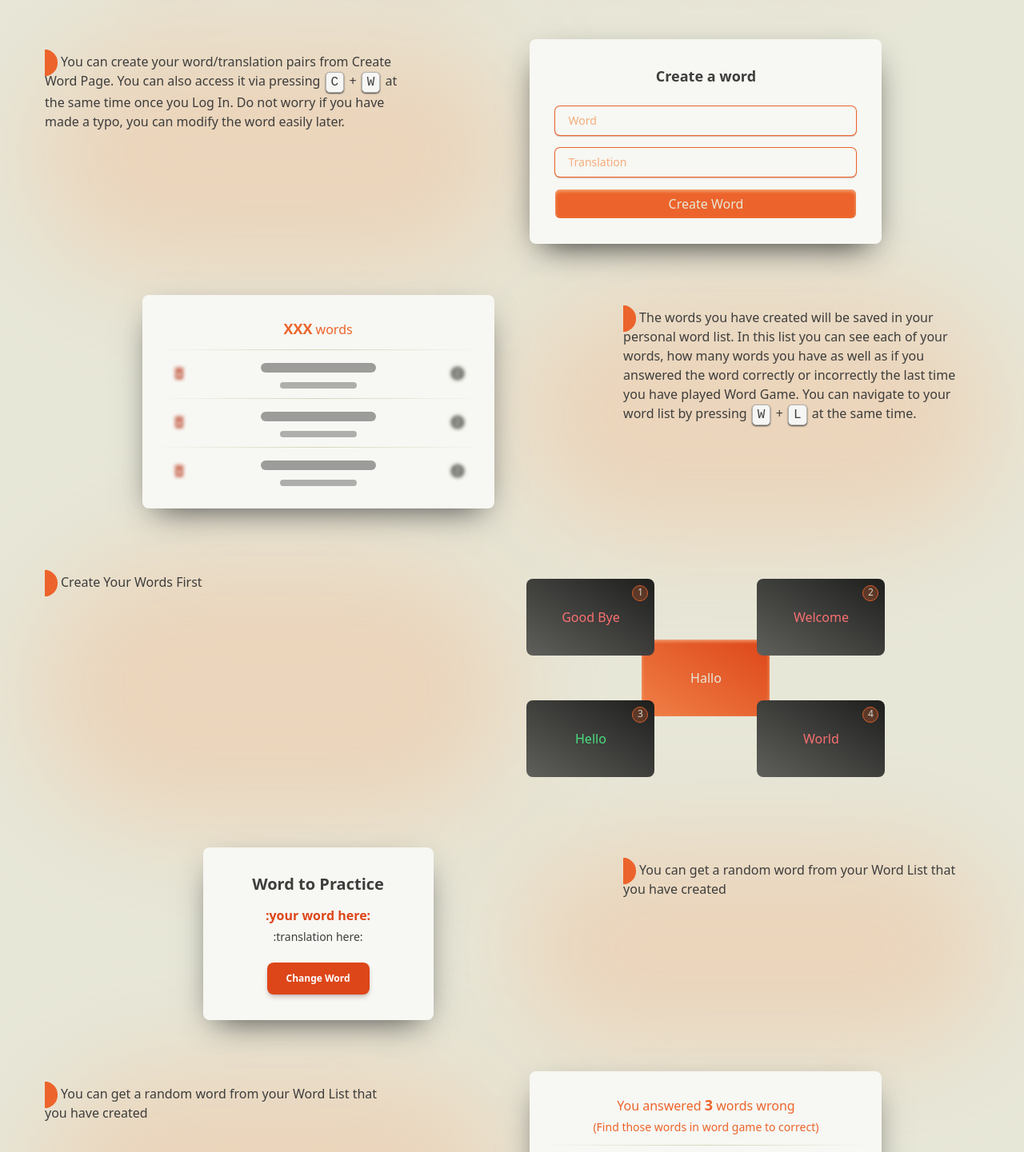
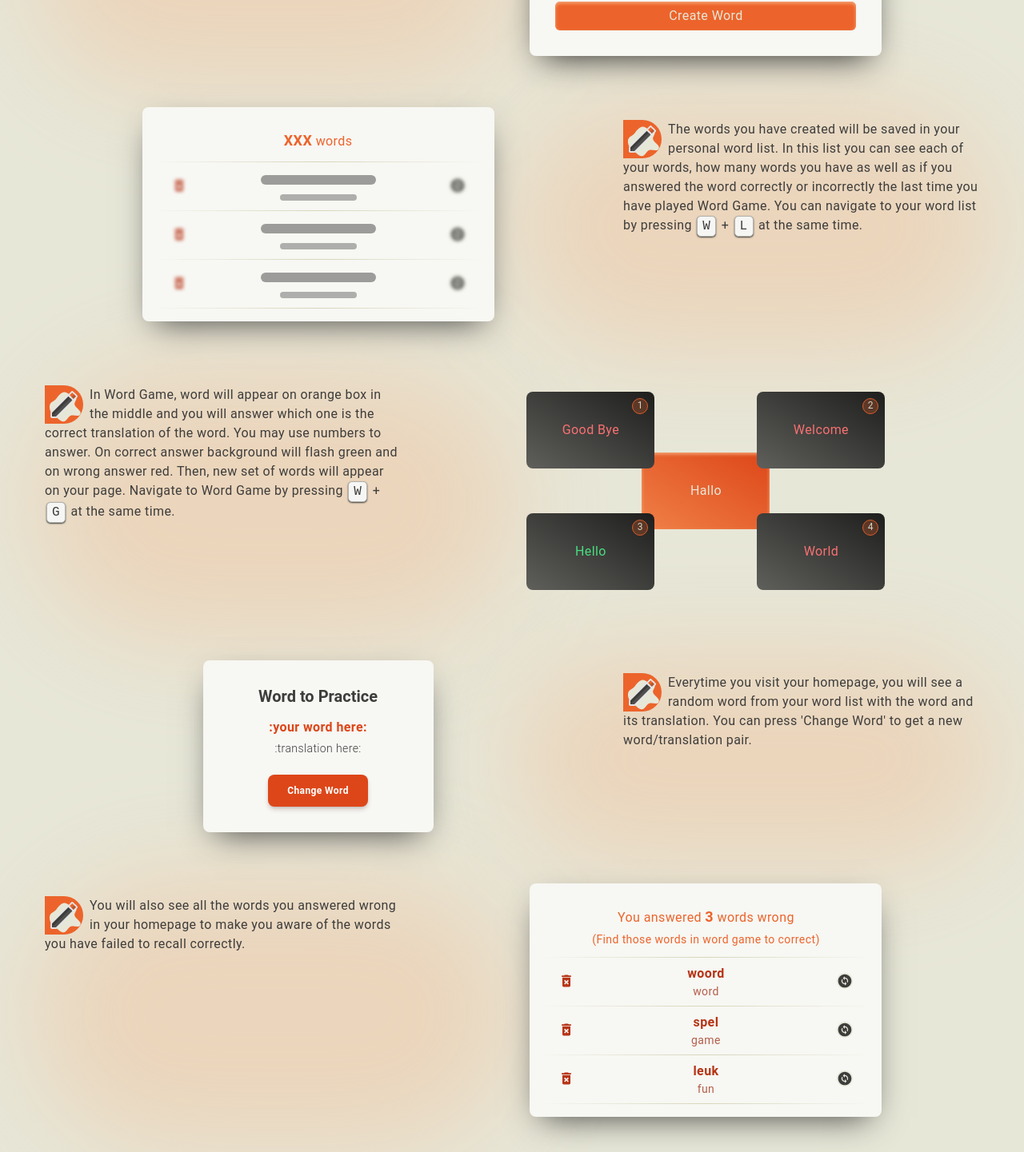
Before and after one commit to alitarika/wordGame, a React (Vite) app in the folder frontend/: page /home in a window 1280 px wide. Shown: the part 599-2040 px from the top of the page at 80% size. Built offline with nearby package versions, Linux system fonts and the light colour scheme.

Commit message:
typology - 404 page - guesthomepage instructions

```diff
--- a/frontend/index.html
+++ b/frontend/index.html
@@ -7,7 +7,7 @@
     <title>Word Game</title>
   </head>
   <body
-    class="bg-light text-dark box-border h-[100vh] w-[100vw] overflow-x-hidden"
+    class="bg-light text-dark box-border h-[100vh] w-[100vw] overflow-x-hidden font-[roboto] tracking-wide"
   >
     <div id="root" class="h-[100vh] w-[100vw]"></div>
     <script type="module" src="/src/main.jsx"></script>
--- a/frontend/src/App.jsx
+++ b/frontend/src/App.jsx
@@ -10,6 +10,7 @@ import WordGame from "./pages/words/WordGame";
 import GuestHomePage from "./pages/words/GuestHomePage";
 import GuestRoutes from "./routes/GuestRoutes";
 import AuthRoutes from "./routes/AuthRoutes";
+import NotFound404 from "./pages/NotFound404";
 
 export default function App() {
   return (
@@ -28,6 +29,7 @@ export default function App() {
             <Route path="modify-word" element={<ModifyWord />} />
             <Route path="wordgame" element={<WordGame />} />
           </Route>
+          <Route path="*" element={<NotFound404 />} />
         </Route>
       </Routes>
     </BrowserRouter>
--- a/frontend/src/assets/app.css
+++ b/frontend/src/assets/app.css
@@ -37,7 +37,7 @@
     @apply flex px-0 md:px-2 py-4 gap-2 mb-4 relative;
   }
   .home-row-p {
-    @apply md:w-2/5 text-pretty text-left p-4 mt-2;
+    @apply md:w-2/5 text-pretty text-left p-4 mt-2 leading-6;
   }
   .home-row-component {
     @apply w-full p-0 md:p-2 mx-auto md:w-3/5;
--- a/frontend/src/components/WordCard.jsx
+++ b/frontend/src/components/WordCard.jsx
@@ -37,15 +37,22 @@ const WordCard = ({ word, disabled = false }) => {
         title="Delete Word"
         className="absolute rounded-full size-5 text-primary-700 top-5 left-5  hover:size-7 hover:top-4 hover:left-4"
       >
-        <MdDeleteForever className="mx-auto text-xl hover:text-3xl" />
+        <MdDeleteForever
+          className={`mx-auto text-xl ${disabled ? "" : "hover:text-3xl"}`}
+        />
       </button>
+      {disabled ? (
+        <MdChangeCircle className="hover:cursor-default absolute size-5  text-dark bg-light rounded-full top-5 right-5" />
+      ) : (
         <Link
           title="Modify Word"
           to={disabled ? "" : "/modify-word"}
           state={word}
         >
-        <MdChangeCircle className="absolute size-5 hover:size-7 hover:right-4 hover:top-4 text-dark bg-light rounded-full top-5 right-5" />
+          <MdChangeCircle className="absolute size-5  text-dark bg-light rounded-full top-5 right-5 hover:size-7 hover:right-4 hover:top-4" />
         </Link>
+      )}
+
       <div className=" h-px w-full bg-gradient-to-r from-light-50 via-light-200/90 to-light-50"></div>
       <div
         className={`p-2 text-center hover:shadow-custom rounded-lg ${cardTextColorClassName}`}
--- a/frontend/src/pages/Layout.jsx
+++ b/frontend/src/pages/Layout.jsx
@@ -1,4 +1,4 @@
-import { useContext, useState, useEffect } from "react";
+import { useContext } from "react";
 import { Link, Outlet, useNavigate } from "react-router-dom";
 import { UserContext } from "../contexts/UserContext";
 import { logoutUser } from "../controllers/userControllers.js";
@@ -43,7 +43,7 @@ const Layout = () => {
             <div className="flex items-center">
               <Link
                 className="nav-link-icon"
-                title="Add new word (Press 'W' and 'C')"
+                title="Create new word (Press 'W' and 'C')"
                 to="/create-word"
               >
                 <MdAddCircle />
--- /dev/null
+++ b/frontend/src/pages/NotFound404.jsx
@@ -0,0 +1,26 @@
+import { useEffect } from "react";
+import { MdAssignmentReturn } from "react-icons/md";
+import { Link } from "react-router-dom";
+
+const NotFound404 = () => {
+  useEffect(() => {
+    document.title = "404 - Not Found";
+  }, []);
+  return (
+    <div className="form-card text-center">
+      The Page you are looking for does not exist.
+      <Link to="/">
+        Turn Back to{" "}
+        <span className="text-primary hover:text-primary-600 active:saturate-[120%]">
+          Home Page
+        </span>
+        .
+      </Link>
+      <Link to="/">
+        <MdAssignmentReturn className="size-20 mx-auto mt-6 text-primary hover:text-primary-600 active:saturate-[120%]" />
+      </Link>
+    </div>
+  );
+};
+
+export default NotFound404;
--- a/frontend/src/pages/words/CreateWord.jsx
+++ b/frontend/src/pages/words/CreateWord.jsx
@@ -1,4 +1,4 @@
-import React, { useContext, useEffect, useState } from "react";
+import { useContext, useEffect, useState } from "react";
 import { WordListContext } from "../../contexts/WordListContext";
 import { createWord } from "../../controllers/wordListControllers.js";
 import { enqueueSnackbar } from "notistack";
@@ -7,7 +7,7 @@ import { useNavigate } from "react-router-dom";
 const CreateWord = ({ disabled = false }) => {
   useEffect(() => {
     if (disabled) return;
-    document.title = "Add Word";
+    document.title = "Create Word";
   });
   // form data state
   const [formData, setFormData] = useState({
--- a/frontend/src/pages/words/GuestHomePage.jsx
+++ b/frontend/src/pages/words/GuestHomePage.jsx
@@ -5,6 +5,7 @@ import CreateWord from "./CreateWord";
 import WordCardSkeleton from "../../components/WordCardSkeleton";
 import WordCard from "../../components/WordCard";
 import GameCard from "../../components/GameCard";
+import logo from "../../assets/logo.svg";
 
 const Home = () => {
   useEffect(() => {
@@ -13,16 +14,24 @@ const Home = () => {
 
   return (
     <div className="flex-col">
-      <h1 className="gradient-text text-[5vh] md:text-[7vh] lg:text-[11vh] xl:text-[14vh] text-balance text-center p-2 drop-shadow-lg custom-text-shadow mb-4">
+      <h1 className="gradient-text text-[10vw] md:text-[8vw] lg:text-[8vw] xl:text-[7vw] text-balance text-center p-2 drop-shadow-lg custom-text-shadow mb-4">
+        <img
+          className=" inline-block size-[10vw] md:size-[8vw] lg:size-[8vw] xl:size-[7vw] -mt-[1vh] md:-mt-[2vh] mr-[1vh] md:mr-[2vh] shadow-custom shadow-primary rounded-full bg-primary opacity-90"
+          src={logo}
+        />
         Practice Your OWN Words with Word Game
       </h1>
       <div className="home-col flex-col-reverse md:flex-row">
         <div className="splash"></div>
         <div className="home-row-p">
           <p>
-            <span className="border-8 rounded-r-full mr-1 text-[12px] border-primary"></span>
+            <img
+              src={logo}
+              alt="Logo"
+              className="float-left bg-primary size-[48px] rounded-r-full mr-2"
+            />
             You can create your word/translation pairs from Create Word Page.
-            You can also access it via pressing{" "}
+            You can also access the page by pressing{" "}
             <span className="key bg-dark-50 border border-dark-300 shadow-sm shadow-dark">
               C
             </span>{" "}
@@ -30,8 +39,8 @@ const Home = () => {
             <span className="key bg-dark-50 border border-dark-300 shadow-sm shadow-dark">
               W
             </span>{" "}
-            at the same time once you Log In. Do not worry if you have made a
-            typo, you can modify the word easily later.
+            at the same time once you are logged in. Do not worry if you have
+            made a typo, you can modify the word easily later.
           </p>
         </div>
         <div className="home-row-component">
@@ -48,11 +57,16 @@ const Home = () => {
             <WordCardSkeleton />
             <WordCardSkeleton />
             <WordCardSkeleton />
+            <div className=" h-px w-full bg-gradient-to-r from-light-50 via-light-200/90 to-light-50"></div>
           </div>
         </div>
         <div className="home-row-p">
           <p>
-            <span className="border-8 rounded-r-full mr-1 text-[12px] border-primary"></span>
+            <img
+              src={logo}
+              alt="Logo"
+              className="float-left bg-primary size-[48px] rounded-r-full mr-2"
+            />{" "}
             The words you have created will be saved in your personal word list.
             In this list you can see each of your words, how many words you have
             as well as if you answered the word correctly or incorrectly the
@@ -73,8 +87,24 @@ const Home = () => {
         <div className="splash"></div>
         <div className="home-row-p">
           <p>
-            <span className="border-8 rounded-r-full mr-1 text-[12px] border-primary"></span>
-            Create Your Words First
+            <img
+              src={logo}
+              alt="Logo"
+              className="float-left bg-primary size-[48px] rounded-r-full mr-2"
+            />{" "}
+            In Word Game, word will appear on orange box in the middle and you
+            will answer which one is the correct translation of the word. You
+            may use numbers to answer. On correct answer background will flash
+            green and on wrong answer red. Then, new set of words will appear on
+            your page. Navigate to Word Game by pressing{" "}
+            <span className="key bg-dark-50 border border-dark-300 shadow-sm shadow-dark">
+              W
+            </span>{" "}
+            +{" "}
+            <span className="key bg-dark-50 border border-dark-300 shadow-sm shadow-dark">
+              G
+            </span>{" "}
+            at the same time.
           </p>
         </div>
         <div className="home-row-component">
@@ -109,8 +139,14 @@ const Home = () => {
         </div>
         <div className="home-row-p">
           <p>
-            <span className="border-8 rounded-r-full mr-1 text-[12px] border-primary"></span>
-            You can get a random word from your Word List that you have created
+            <img
+              src={logo}
+              alt="Logo"
+              className="float-left bg-primary size-[48px] rounded-r-full mr-2"
+            />{" "}
+            Everytime you visit your homepage, you will see a random word from
+            your word list with the word and its translation. You can press
+            'Change Word' to get a new word/translation pair.
           </p>
         </div>
       </div>
@@ -119,8 +155,13 @@ const Home = () => {
         <div className="splash"></div>
         <div className="home-row-p">
           <p>
-            <span className="border-8 rounded-r-full mr-1 text-[12px] border-primary"></span>
-            You can get a random word from your Word List that you have created
+            <img
+              src={logo}
+              alt="Logo"
+              className="float-left bg-primary size-[48px] rounded-r-full mr-2"
+            />{" "}
+            You will also see all the words you answered wrong in your homepage
+            to make you aware of the words you have failed to recall correctly.
           </p>
         </div>
 
```
Lines whose indentation alone changed are shown as unchanged.
